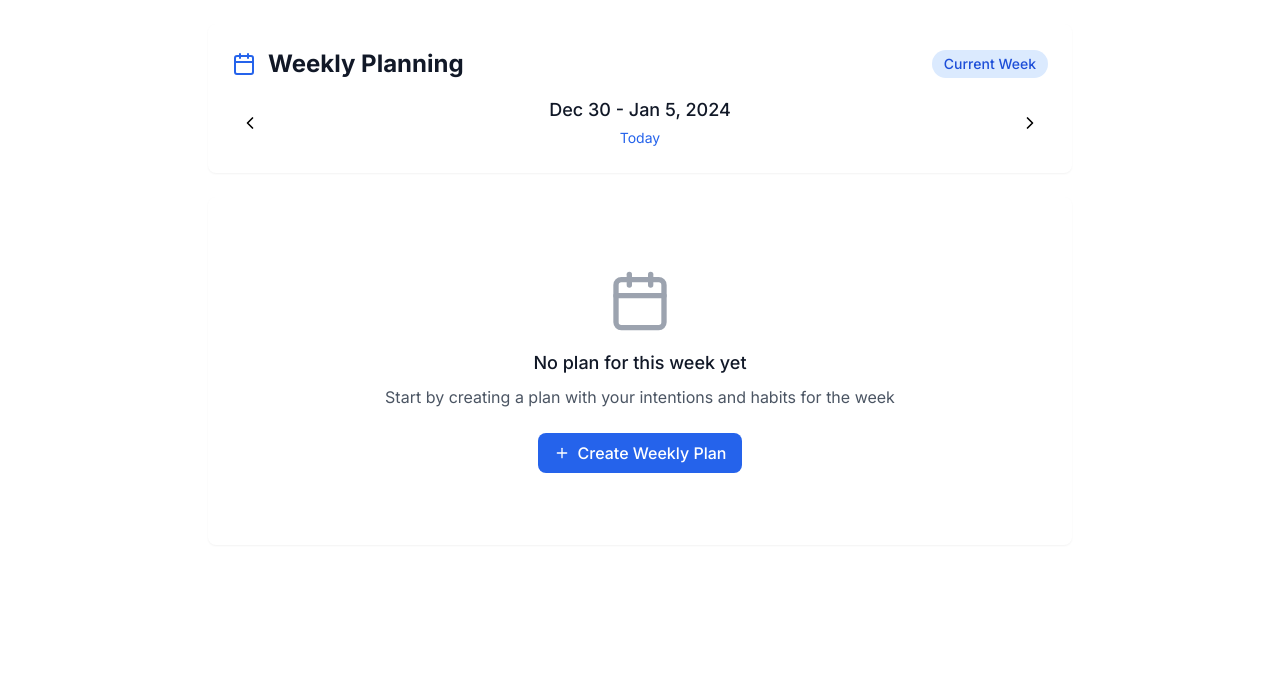
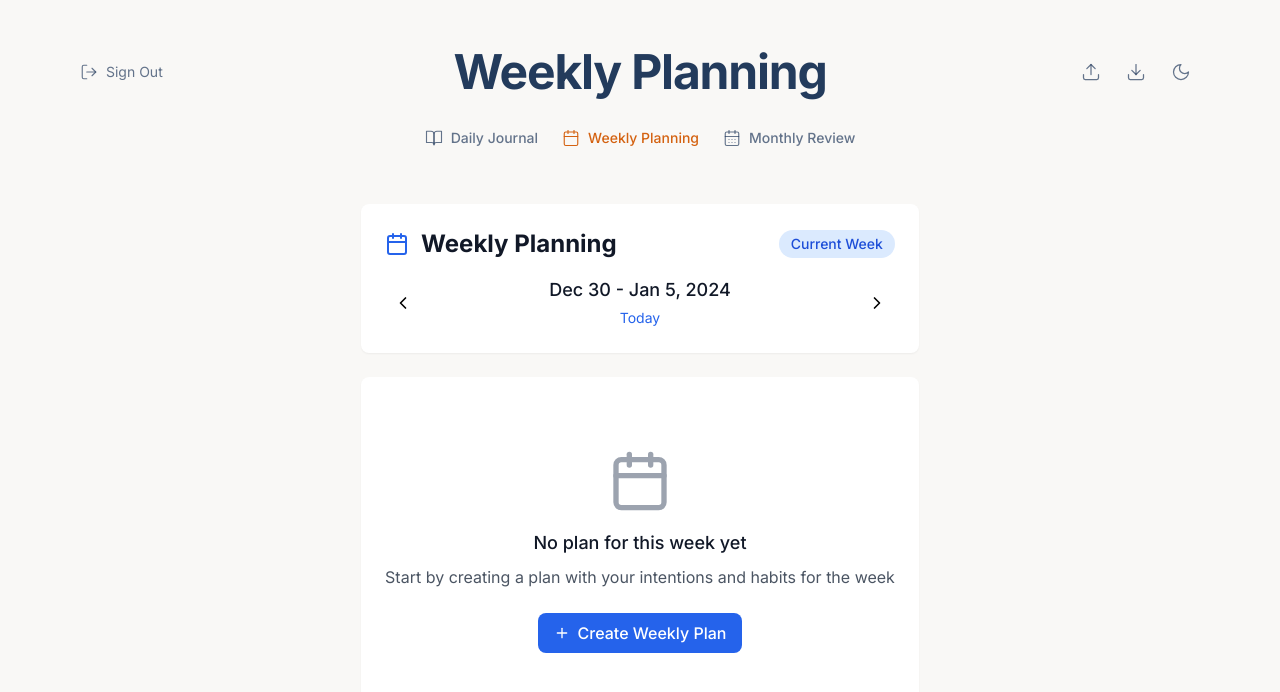
Before and after one commit to morhendos/quick-journal-app, a Next.js app: page /weekly in a window 1280 px wide. Shown: the top 692 px of the page. Built offline with nearby package versions, Linux system fonts and the light colour scheme.

Commit message:
Update weekly page to use consistent layout pattern with PageHeader

```diff
--- a/src/app/weekly/page.tsx
+++ b/src/app/weekly/page.tsx
@@ -2,11 +2,22 @@
 
 import { Suspense } from 'react';
 import { WeeklyPlanView } from '@/components/weekly/WeeklyPlanView';
+import { PageHeader } from '@/components/layout/PageHeader';
 
 export default function WeeklyPage() {
   return (
-    <Suspense fallback={<div className="flex justify-center items-center h-64">Loading...</div>}>
-      <WeeklyPlanView />
-    </Suspense>
+    <div className="min-h-screen bg-background transition-colors duration-200 overflow-hidden">
+      <main className="container mx-auto h-screen px-3 py-4 sm:px-4 sm:py-12 max-w-6xl relative flex flex-col">
+        <PageHeader />
+
+        <Suspense fallback={
+          <div className="flex justify-center items-center h-64">
+            <div className="text-ink">Loading...</div>
+          </div>
+        }>
+          <WeeklyPlanView />
+        </Suspense>
+      </main>
+    </div>
   );
 }
```
